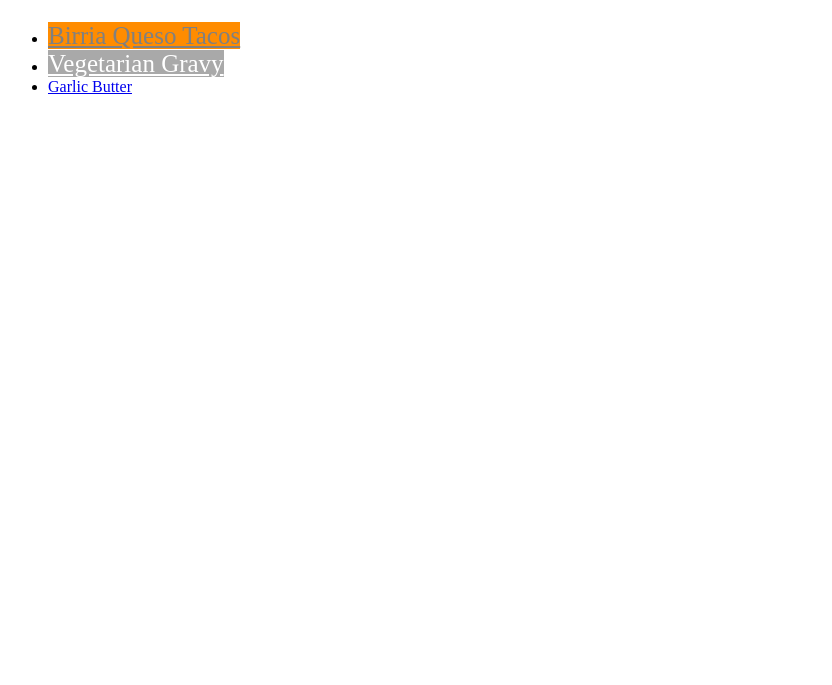
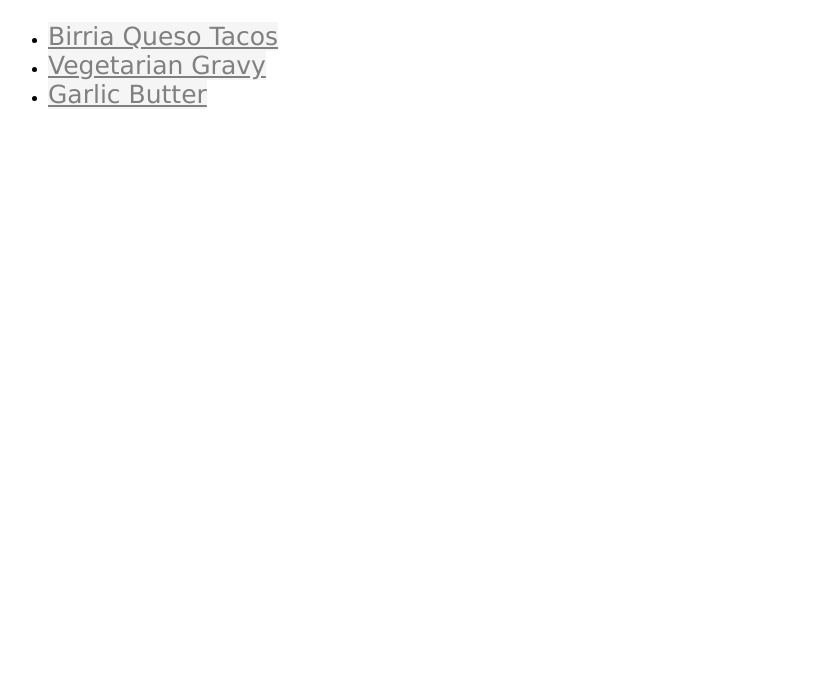
Before and after one commit to RealOutlawz/odin-recipes, a plain HTML site: page index.html in a window 1280 px wide. Shown: the part 115-800 px from the top of the page, without its empty margins (0-832 px from the left). Drawn offline with Linux system fonts and the light colour scheme.

Commit message:
Made the CSS elements more uniform and follow a color code

```diff
--- a/index.html
+++ b/index.html
@@ -11,7 +11,7 @@
         <ul>
         <li> <a href="recipes/Birria-Quesa-Tacos.html" target="_blank" rel="noopener noreferrer" id="QuesoLink">Birria Queso Tacos</a></li>
         <li><a href="recipes/Vegetarian-Gravy.html" target="_blank" rel="noopener noreferrer" id="VegetarianThing">Vegetarian Gravy</a></li>
-        <li><a href="recipes/Garlic-Butter.html" target="_blank" rel="noopener noreferrer">Garlic Butter</a></li>
+        <li><a href="recipes/Garlic-Butter.html" target="_blank" rel="noopener noreferrer" id="GarlicButterCSS">Garlic Butter</a></li>
         </ul>
 </body>
 </html>
--- a/styles.css
+++ b/styles.css
@@ -7,13 +7,22 @@
 }
 
 #QuesoLink{
-    background-color: darkorange;
+    background-color: whitesmoke;
     font-size: 25px;
     color: gray;
+    font-family: Verdana, Geneva, Tahoma, sans-serif;
 }
 
 #VegetarianThing{
-    background-color: darkgray;
+    background-color: whitesmoke;
     font-size: 25px;
-    color: white;
+    color: gray;
+    font-family: Verdana, Geneva, Tahoma, sans-serif;
 }
+
+#GarlicButterCSS{
+    background-color: whitesmoke;
+    color: gray;
+    font-size: 25px;
+    font-family: Verdana, Geneva, Tahoma, sans-serif;
+}
```
